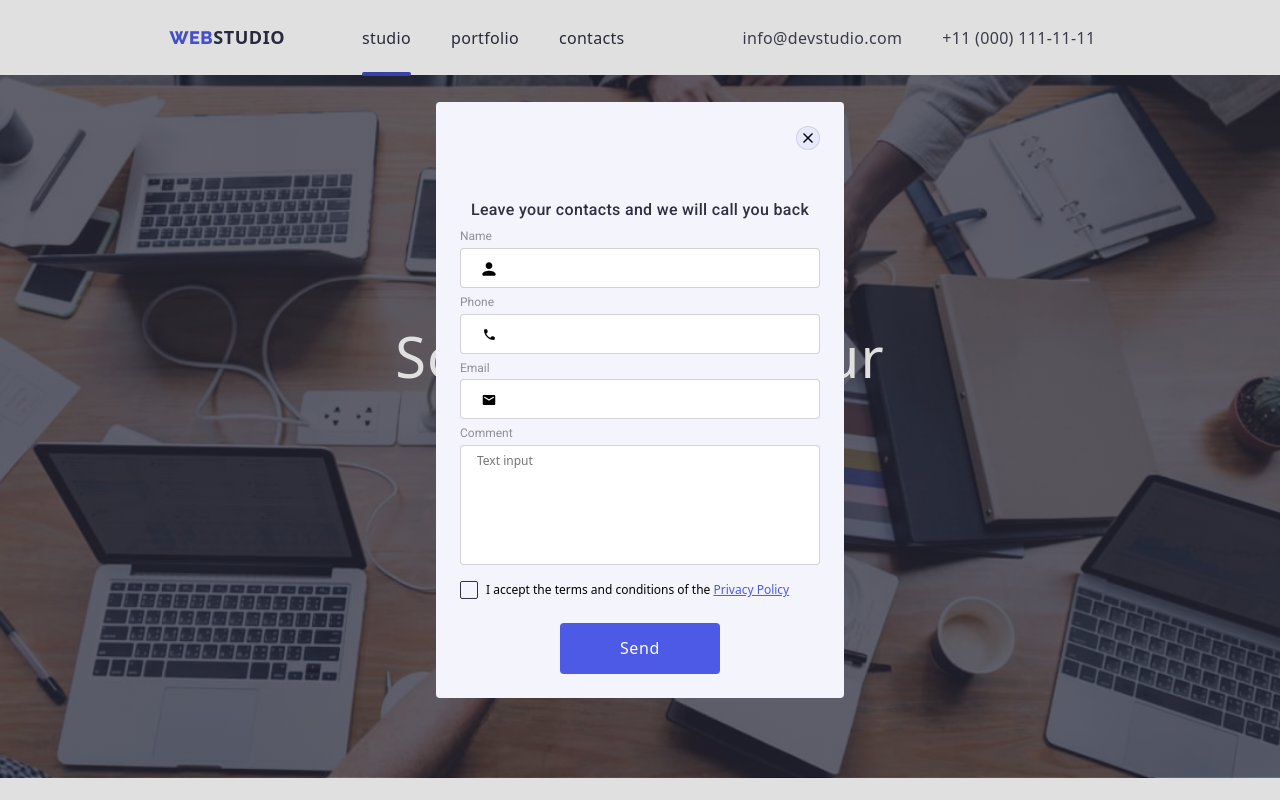
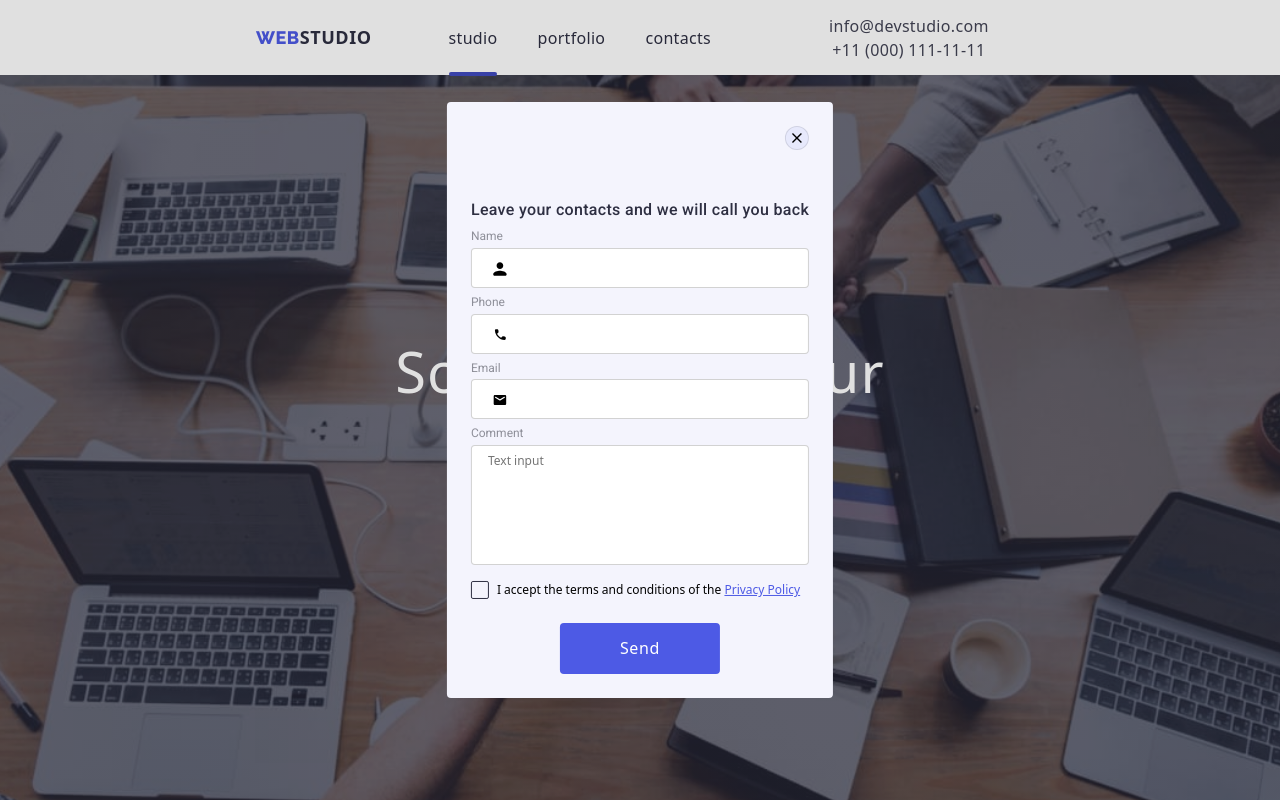
Before and after one commit to Orest1002/goit-markup-hw-07, a plain HTML site: page index.html in a window 1280 px wide. Both pictures are taken after a click on the button "Order serviss". Shown: the top 800 px of the page. Drawn offline with nearby package versions, Linux system fonts and the light colour scheme.

Commit message:
задає gap для соц

```diff
--- a/index.html
+++ b/index.html
@@ -44,11 +44,10 @@
                 </div>
     <div class="mobile-menu js-menu-container" id="mobile-menu" >
         <div class="container mobile-menu-container">
-            <button class="mobile-menu-close-btn menu-toggle js-close-menu"  >
-                <svg class="mobile-menu-close-icon" width="24" height="24">
-                    <use href="./img/social/symbol-defs.svg#icon-icon-close" >
-
-                    </use>
+            <button class=" btn-backdrop   js-close-menu"  >
+                <svg class="modal-icon" with="12" height="12">
+                    <use href="./img/social/symbol-defs.svg#icon-icon-close"></use>
+                    </svg>
                 </svg>
             </button>
 
--- a/styles/styles.css
+++ b/styles/styles.css
@@ -779,6 +779,8 @@ padding-left: 16px;
                 transform: translate(0, 0);
             }
 /* modal icon */
+
+
  .btn-backdrop{
 position: absolute;
 top: 24px;
@@ -807,19 +809,33 @@ right: 24px;
    transition:visibility 800ms ease,
    opacity 800ms ease;
 
-
-}
-
+   overflow: auto;
+}
+
+/* .modal{
+    position: absolute;
+    top: 50%;
+    left: 50%;
+    transform: translate(-50%, -50%);
+    padding: 24px;
+    width:408px;
+    min-height:576px ;
+    border-radius: 4px;
+    background-color: #f4f4fd;
+
+
+} */
 .modal{
     position: absolute;
     top: 50%;
     left: 50%;
     transform: translate(-50%, -50%);
     padding: 24px;
-    width:408pX ;
+    max-width:400px;
     min-height:576px ;
     border-radius: 4px;
     background-color: #f4f4fd;
+
 
 }
 .backdrop.is-hidden{
@@ -1041,7 +1057,7 @@ transition-timing-function: cubic-bezier(0.4, 0, 0.2, 1);
         background-color: #FFFFFF;
     }
 
-    .modal{
+     /* .modal{
 
         top: 50%;
         left: 50%;
@@ -1053,7 +1069,7 @@ transition-timing-function: cubic-bezier(0.4, 0, 0.2, 1);
         border-radius: 4px;
         background-color: #f4f4fd;
 
-    }
+    }  */
         .mobile-menu-open{
             background-color: transparent;
             border-radius: none;
@@ -1062,7 +1078,7 @@ transition-timing-function: cubic-bezier(0.4, 0, 0.2, 1);
         }
 
         .mobile-menu{
-
+        overflow: auto;
             position: fixed;
             width: 100vw;
             height: 100vh;
@@ -1290,8 +1306,8 @@ color: #434455;
 
             .hero{
 
-                padding-top: 192px;
-                padding-bottom: 192px;
+                padding-top: 112px;
+                padding-bottom: 112px;
                 background-color: #2E2F42;
                   background-image: linear-gradient(rgba(46, 47, 66, 0.7),rgba(46, 47, 66, 0.7)), url(../img/webstudio/01_mobile/hero-bg-mobile.jpg);
                 background-size: cover;
@@ -1513,10 +1529,10 @@ padding-bottom: 88px;}
 
                             font-size: 16px;
                             line-height: 1.5;
-                           padding-left: 80px;
-                           padding-right: 80px;
-
-                            padding-bottom: 72px;
+                           padding-left: 40px;
+                           padding-right: 40px;
+
+                            margin-bottom: 72px;
                             color: var(--accent-text-color);}
 
 
@@ -1640,7 +1656,13 @@ padding-bottom: 88px;}
                                    {
                                     background-color: #404BBF;
                                        color: #FFFFFF;}
-                }
+
+
+
+
+
+
+                                    }
 
 
 
@@ -1696,10 +1718,6 @@ padding-bottom: 88px;}
 
 
 
-
-
-
-
     @media screen and (min-width:768px){
 
         .list {list-style: none;}
@@ -1709,20 +1727,20 @@ padding-bottom: 88px;}
         .mobile-menu-open{
             display: none;}
         .container{
-            max-width: 565px;
+            max-width: 768px;
+            padding-top: 15px;
+            padding-bottom: 15px;
+            margin: 0 auto;
+
+
             }
+
             .menu-toggle{
                 display: none;
             }
-            .page-header-container{
-                display: flex;
-                align-items: center;
-                margin: auto;
-                padding-top: 0;
-                padding-bottom: 0;
-            }
+
             .page-nav{
-                max-width: 565px;
+
                 display: flex;
                justify-content: center;
 
@@ -1803,7 +1821,10 @@ padding-bottom: 88px;}
     .contact{
         padding-right: 15px;
         display: flex;
-        flex-wrap: wrap;
+       flex-direction: column;
+       justify-content: center;
+
+
     }
 
     .contact-mail {
@@ -1811,8 +1832,6 @@ padding-bottom: 88px;}
       line-height: 1.5;
       letter-spacing: 0.02em;
       color: var(--secondary-text-color);
-
-      margin-left: auto;
       transition-property: background-color;
       transition-duration: 250ms;
       transition-timing-function: cubic-bezier(0.4, 0, 0.2, 1);
@@ -1837,8 +1856,8 @@ padding-bottom: 88px;}
       }
       .hero{
 
-        padding-top: 192px;
-        padding-bottom: 192px;
+        padding-top: 112px;
+        padding-bottom: 108px;
         background-color: #2E2F42;
          background-image: linear-gradient(rgba(46, 47, 66, 0.7),rgba(46, 47, 66, 0.7)), url(../img/webstudio/02_tablet/hero-bg-tablet.jpg);
         background-size: cover;
@@ -2053,6 +2072,7 @@ color: #2E2F42;
 
                             }
                             .text-footer{
+                                width: 565px;
                                 display: flex;
                                 flex-wrap: wrap;
 
@@ -2207,64 +2227,14 @@ color: #2E2F42;
 
 
         @media screen and (min-width:1200px){
-            .container{
-               max-width: 1158px;
-               padding-top: 0;
-               padding-bottom: 0;
-
-                }
-                .page-header{
-                    display: flex;
-                    align-items: center;
-                }
-                .page-header-container{
-                    display: flex;
-                    align-items: center;
-                    margin: auto;
-                    padding-top: 0;
-                    padding-bottom: 0;
-                }
-                .page-nav{
-                    max-width: 1200px;
-                    display: flex;
-
-                   align-items: center;
-
-                }
-
-                .contact{
-                    display:flex;
-                }
-                .contact-mail {
-                    font-size: 16px;
-                  line-height: 1.5;
-                  letter-spacing: 0.02em;
-                  color: var(--secondary-text-color);
-                  margin-right:40px ;
-                  margin-left: auto;
-                  transition-property: background-color;
-                  transition-duration: 250ms;
-                  transition-timing-function: cubic-bezier(0.4, 0, 0.2, 1);
-
-
-                  }
-                  .contact-mail:hover,
-                  .contact-mail:focus{
-                      color: var(--primary-brend-color);}
-                  .contact-tel{
-                      font-size: 16px;
-                      line-height: 1.5;
-                      letter-spacing: 0.02em;
-                      color: var(--secondary-text-color);
-                      transition-property: background-color;
-                  transition-duration: 250ms;
-                  transition-timing-function: cubic-bezier(0.4, 0, 0.2, 1);
-
-                  }
-                  .contact-tel:hover,
-                  .contact-tel:focus{color: var(--primary-brend-color)
-                  }
-                  .hero{
+
+
+
+
+
+
+
+                 .hero{
                     background-image: linear-gradient(rgba(46, 47, 66, 0.7),rgba(46, 47, 66, 0.7)), url(../img/webstudio/03_desktop/hero-bg-desktop.jpg);
 
                     }
@@ -2521,5 +2491,28 @@ text-transform: uppercase;
       @media screen and (max-width:420px){
         .contact-tel{
             font-size: 24px;
-        }
-    }
+
+        }
+        .social-list.social-list-mobile {
+            display: flex;
+             justify-content: left;
+              gap: 24px;
+          }
+    }
+    @media screen and (min-width:1200px){
+
+        .page-header-container{
+
+            display: flex;
+            align-items: center;
+            justify-content: space-between;
+
+
+        }
+        .contact{
+            display:flex;
+            align-items: center;
+
+
+            }
+    }
```
